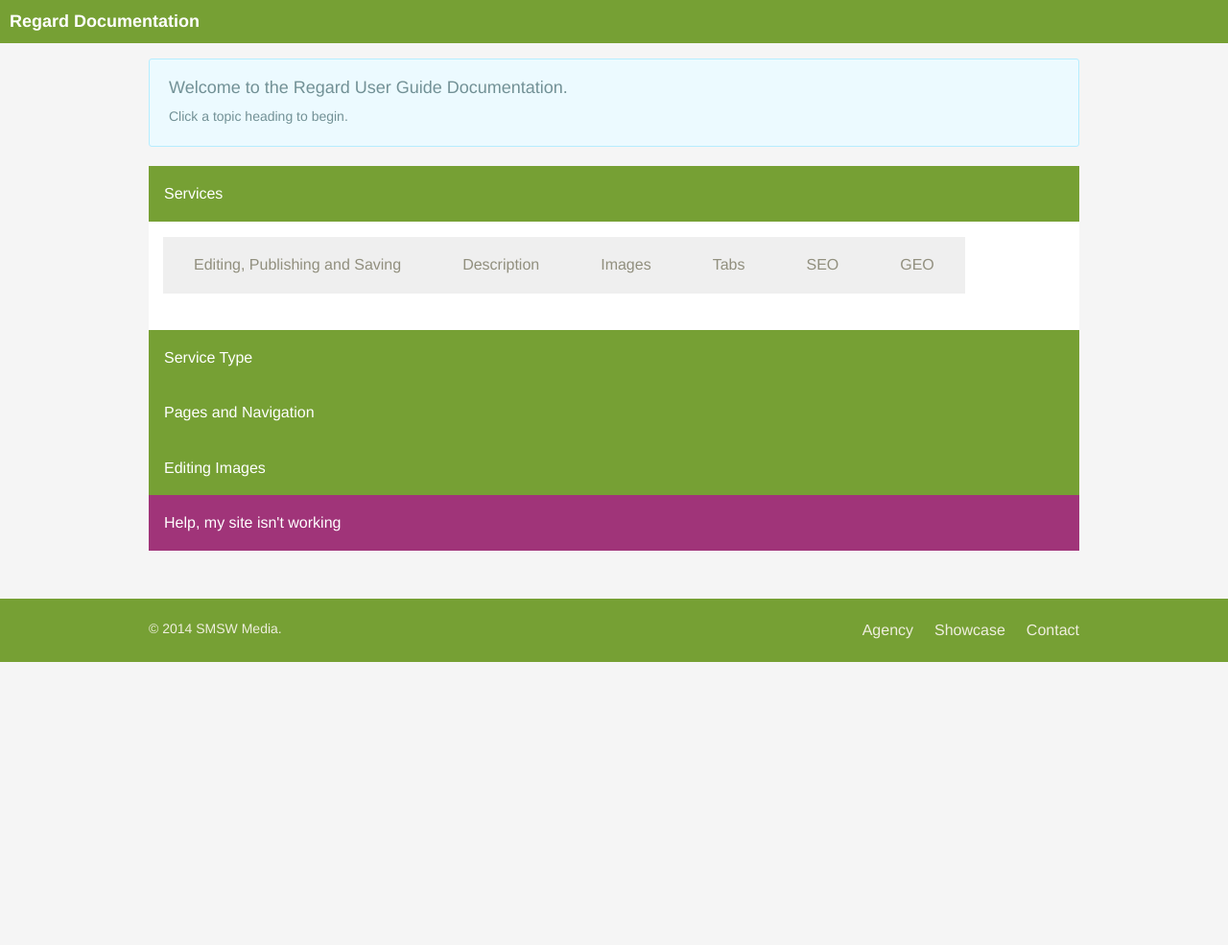
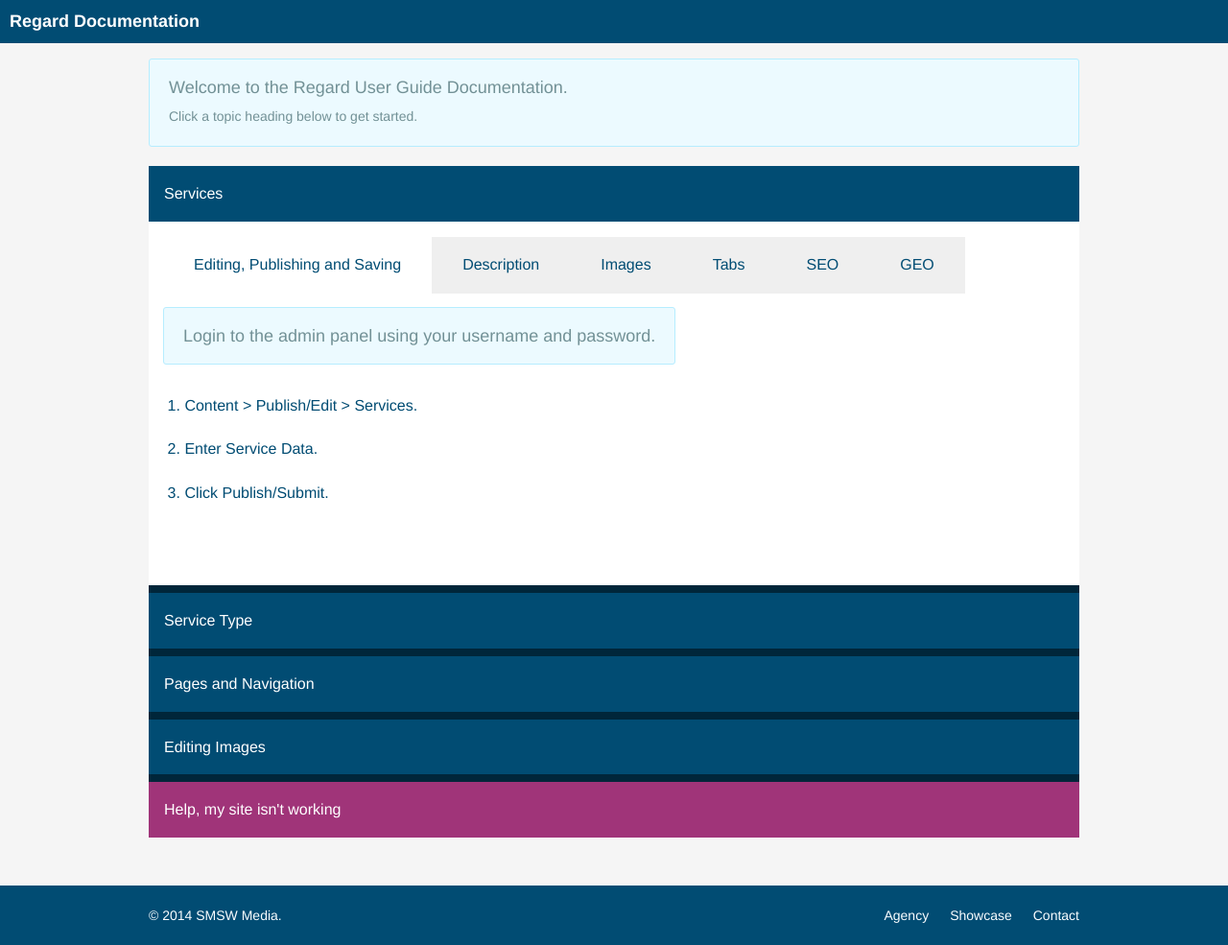
Before and after one commit to smsw/regard-documentation, a PHP site: page / in a window 1280 px wide, after a click on "Services". Shown: the whole page at 96% size. Before the commit the page ends 690 px from the top, so only its background shows below. Run offline with PHP 8.4, Linux system fonts and the light colour scheme; some libraries are stand-ins or nearby versions.

Commit message:
Latest update

```diff
--- a/_content/critical.php
+++ b/_content/critical.php
@@ -1,26 +1,36 @@
 <div id="support1" class="content">
     <dl class="tabs" data-tab>
-        <dd><a href="#support-1" class="critical">Critical Support</a></dd>
-        <dd><a href="#support-2" class="">Technical Support</a></dd>
-        <dd><a href="#support-3" class="">A Question</a></dd>
+        <dd><a href="#support-1" class="critical">Critical support</a></dd>
+        <dd><a href="#support-2">Technical support</a></dd>
+        <dd><a href="#support-3">I have a question</a></dd>
+        <dd class="active"><a href="#support-4">Frequently Asked Questions</a></dd>
     </dl>
     <div class="tabs-content">
         <div class="content" id="support-1">
             <p>
-                Please phone us on <a href="tel:01252715059" title="Call us">01252 715 059</a> only if your issue is critical, i.e your website is offline or otherwise completely unusable.
+                Please phone us on <a href="tel:01252715059" title="Call us">01252 715 059</a> only if your issue is <strong>critical</strong>, i.e your website is offline or has been completely unusable. Examples of which include:
+                <ol>
+                    <li>Site is completely unresponsive and it is not loading. </li>
+                    <li>Is only showing a white screen for all of the pages.</li>
+                    <li>I am seeing error messages, even whilst logged out and viewing as a guest/ and on different computers.</li>
+                </ol>
             </p>
+
         </div>
         <div class="content" id="support-2">
             <p>
                 Please email us at <a href="mailto:support@smswmedia.com">support@smswmedia.com</a> if your issue is non critical, examples of which include:
                 <ol>
-                    <li>A page is not functioning.</li>
+                    <li>A page is not functioning or displaying how you would like.</li>
                     <li>I upload an image and I receive an error.</li>
                     <li>I am seeing error messages after editing or adding content.</li>
                     <li>I am unable to login, but my site appears fine.</li>
+                    <li>I am able to make a change, but it is not appearing.</li>
+                    <li>I create a page, and follow steps to link it in the navigation, but the link does not work</li>
+                    <li>Some results on service/careers/maps are not showing, despite checking their entry status is set to open under options, and checking it has not expired under date.</li>
                 </ol>
 
-                <p>Please allow up to three working days for us to respond, if we regard your issue as severe we will aim to resolve it as a priority. </p>
+                <h3>Please allow up to three working days for us to respond, if we deem your issue as severe we will aim to resolve it as a priority. </h3>
             <hr>
             <p><strong>Please include the following information (if appropriate) when emailing us:</strong></p>
                 <ol>
@@ -28,14 +38,66 @@
                     <li>Screenshots.</li>
                     <li>Browser, and version.</li>
                     <li>Operating system.</li>
-                    <li>Any other details that will help us.</li>
+                    <li>Any other details that you think will help us to resolve your query.</li>
                 </ol>
             </p>
         </div>
         <div class="content" id="support-3">
             <p>
-                Please email us at <a href="mailto:support@smswmedia.com">support@smswmedia.com</a> if you have a question.
+                Please email us at <a href="mailto:support@smswmedia.com">support@smswmedia.com</a> if you have a question, in which a member of our support team will reply within 3-5 working days.
             </p>
+        </div>
+
+        <div class="content active" id="support-4">
+            <h3>Frequently asked questions</h3>
+            <p>Please troubleshoot through the following before phoning us:</p>
+
+            <hr>
+
+            <ol>
+                <li>I am unable to login to the CMS backend. I keep landing on the login page.
+                    <br><br>
+                    <strong>Answer:</strong> Quit all browser applications, and re-open. Clearing CACHE, and Cookies upon re-opening. If your site is online and is working correctly as a guest, we ask that you contact us under technical support for us to investigate your issue.
+                </li>
+                <li>
+                    The website appears to view differently on some machines and browsers. <br><br>
+                    <strong>Answer:</strong> Quit all browser applications, and re-open. Clearing CACHE, and resetting the browser settings. If you are unsure, please contact your IT department in how to reset your browser. If your site is online and is working correctly as a guest, we ask that you contact us under technical support for us to investigate your issue.
+                </li>
+                <li>
+                    I have published an entry, but upon further viewing the formatting on the live site looks wrong.<br><br>
+                    <strong>Answer:</strong> Make sure that you have not copy and pasted directly from Word, Excel, or any other program without pasting the copy into a plain text editor first.
+                </li>
+
+                <li>
+                    I am unable to view/locate where forms are in the backend.<br><br>
+                    <strong>Answer:</strong> Please navigate to Add-ons, Modules, Click 'Freeform pro', and at the top of the page, click +Add, this will add the forms menu to your admin navigation.
+                </li>
+
+                <li>
+                    I am unable to view/locate where the navigation is in the backend.<br><br>
+                    <strong>Answer:</strong> Please navigate to Add-ons, Modules, Click NavEE, and at the top of the page, click +Add, this will add the Navigation to your admin navigation.
+                </li>
+
+                <li>
+                    I am unable to view/locate where the store is in the backend.<br><br>
+                    <strong>Answer:</strong> Please navigate to Add-ons, Modules, Click Store, and at the top of the page, click +Add, this will add the Store to your admin navigation.
+                </li>
+
+                <li>
+                    I am unable to publish/edit the homepage.<br><br>
+                    <strong>Answer:</strong> It is likely you have insufficient permissions to carry out this task. If you are an Administrator and this happens, please contact us via Technical Support.
+                </li>
+
+                <li>
+                    I am unable to publish/edit the homepage.<br><br>
+                    <strong>Answer:</strong> It is likely you have insufficient permissions to carry out this task. If you are an Administrator and this happens, please contact us via Technical Support.
+                </li>
+
+                <li>
+                    I receive an error about a file being too large to upload, or is un-writable.<br><br>
+                    <strong>Answer:</strong> It is likely you have tried to upload a file to large for your site to handle. Please resize the image in an image editing program and try again. If you are still unable to, and have tried a different image please contact us via Technical Support.
+                </li>
+            </ol>
         </div>
    </div>
 </div>
--- a/_content/images.php
+++ b/_content/images.php
@@ -1,10 +1,10 @@
 <div id="panel4" class="content">
     <dl class="tabs" data-tab>
-        <dd><a href="#image-1">Editing your uploaded image </a>
+        <dd class="active"><a href="#image-1">Editing your uploaded image </a>
     </dl>
 
     <div class="tabs-content">
-        <div class="content" id="image-1">
+        <div class="content active" id="image-1">
             <div class="panel callout radius">
                 <h5>Login to the admin panel using your username and password.</h5>
                 <p>Note: It is worth saving any images before you edit and save.</p>
--- a/_content/pages.php
+++ b/_content/pages.php
@@ -1,12 +1,12 @@
 <div id="panel3" class="content">
     <dl class="tabs" data-tab>
-        <dd><a href="#page-1">Creating your first page </a>
+        <dd class="active"><a href="#page-1">Creating your first page </a>
         <dd><a href="#page-2">Navigation and Pages </a>
         <dd><a href="#page-3">Re-ordering Navigation Items</a>
     </dl>
 
     <div class="tabs-content">
-        <div class="content" id="page-1">
+        <div class="content active" id="page-1">
             <div class="panel callout radius">
                 <h5>Login to the admin panel using your username and password.</h5>
             </div>
@@ -16,16 +16,23 @@
                 <li>Select the Pages Tab
                     <img src="/_content/images/pagestemplate.png"/>
                 </li>
-                <li>Select from the dropdown, the template called 'general', under the subheading Pages.
+                <li>Now on the same page, go to the 'Template' dropdown' selecting 'general'. It will be under the subheading Pages as shown in the screenshot below.
                     <br><br/>
                     <img src="/_content/images/navigationpagedropdown.png"/>
                 </li>
                 <li>Under Pages URL, enter a link you wish to create for this page.
                     <ul>
-                        <li>Entering /about-us/ into this field, would generate a page like regard.co.uk/about-us/</li>
-                        <li>If you wanted to add a page into the about-us hyperlink structure called 'the-regard-team', you would enter into the field: /about-us/the-regard-team/.  This would generate a page like regard.co.uk/about-us/the-regard-team/</li>
+                        <li>Entering /about-us/ into this field, would generate a page such as: regard.co.uk/about-us/</li>
+                        <li>If you wanted to add a page into the about-us hyperlink structure called 'the-regard-team', you would enter into the field: /about-us/the-regard-team/.  This would generate a page such as: regard.co.uk/about-us/the-regard-team/</li>
+                        <li>
+                            <div class="panel callout radius">
+                                <h5>Note adding a URL such as /services/my-custom-service/, or /service-type/my-custom-service-type will not work.</h5>
+                                <p>If you wish to create a new Service, you do so by navigating to Publish > and so on. Read the topic Heading Services and Services type.</p>
+                            </div>
+                        </li>
                     </ul>
                 </li>
+                <li>Click Publish/Submit and continue reading to Navigation and Pages.</li>
             </ol>
         </div>
 
@@ -34,18 +41,22 @@
                 <h5>Make sure to read 'Creating your first page' before following this.</h5>
             </div>
             <ol>
-                <li>Go to 'Navigation' or 'NavEE'. If you do not see either of these,  go to Addons > Modules > and click NavEE.  Next, in the main Admin menu, click 'Add'. This will place the NavEE link into your Admin menu if you don't already have it.</span></li>
+                <li>Go to 'Navigation' or 'NavEE'. If you do not see either of these, please navigate to the heading "Help, my site isn't working", and clicking Frequently asked questions.</span></li>
                 <li>Navigation is split into three sections. Top, Primary, and Footer. Top navigation is where Accessibility, Cymraeg, and Easy Read links are located. Primary is where all of the main Regard links are located.</li>
                 <li>Lets take an example: Click Footer Navigation</li>
                 <li>Click 'Add Item'<br>
                     <img src="/_content/images/footeradditem.png"/>
                 </li>
-                <li>Enter 'About Us'</li>
-                <li>Link text will be 'About Us'.</li>
-                <li>Under 'Create Link',  select 'Pages'.</li>
-                <li>It will ask you to 'Select from Pages Module'.</li>
-                <li>Select /about-us</li>
-                <li>Click 'Add'.</li>
+                <li>
+                    You will be presented with the following:
+                    <br>
+                    <img src="/_content/images/pagesadditem.png"/>
+                </li>
+                <li>Link Text is simply the name of your menu item, so for this example we will name it 'About Us' </li>
+                <li>Next, you will have three options 'Manual', 'Guided' and 'Pages'. For this particular example, click 'Pages'.</li>
+                <li>Here it will ask you to choose from a list of Pages we've created. Simply, scroll down the list of pages to find About Us.</li>
+                <li><img src="/_content/images/pagesaboutus.png"/></li>
+                <li>Once selected, click 'Add'.</li>
             </ol>
             <div class="panel callout radius">
                 <h5>Result</h5>
--- a/_content/services.php
+++ b/_content/services.php
@@ -1,6 +1,6 @@
 <div id="panel1" class="content">
     <dl class="tabs" data-tab>
-        <dd><a href="#panel2-1">Editing, Publishing and Saving </a></dd>
+        <dd class="active"><a href="#panel2-1">Editing, Publishing and Saving </a></dd>
         <dd><a href="#panel2-6">Description</a></dd>
         <dd><a href="#panel2-2">Images</a></dd>
         <dd><a href="#panel2-4">Tabs</a></dd>
@@ -10,8 +10,7 @@
 
     <div class="tabs-content">
 
-        <div class="content" id="panel2-1">
-            <p>
+        <div class="content active" id="panel2-1">
             <div class="panel callout radius">
                 <h5>Login to the admin panel using your username and password.</h5>
             </div>
@@ -20,7 +19,6 @@
                 <li>Enter Service Data.</li>
                 <li>Click Publish/Submit.</li>
             </ol>
-            </p>
         </div>
 
         <div class="content" id="panel2-2">
@@ -28,7 +26,7 @@
                 <h5>Adding/Uploading Images</h5>
                 <p>Note: There is no limit to the number of service images you can add.</p>
             </div>
-            <p>
+
             <ol>
                 <li>Click 'Add some data'.</li>
                 <li>Click 'Add File'.</li>
@@ -37,32 +35,31 @@
             </ol>
 
             <img src="/_content/images/serviceimages.png"/>
-
             <hr>
             <div class="panel callout radius">
                 <h5>Result</h5>
             </div>
             <hr>
             <img src="/_content/images/servicesimages_result.png"/>
-            </p>
         </div>
 
         <div class="content" id="panel2-3">
-            <p>
+            <div class="panel callout radius">
+                <h5>Search Engine Optimisation, choose your Title, Keywords and Description.</h5>
+            </div>
             <ol>
                 <li>Click SEO.</li>
                 <li>Enter SEO Title, Meta Keywords, or Description.</li>
                 <li>Click Publish to save your changes.</li>
             </ol>
             <img src="/_content/images/servicesseo.png"/>
-            </p>
         </div>
 
         <div class="content" id="panel2-4">
             <div class="panel callout radius">
-                <h5>Creating Custom Tabs</h5>
+                <h5>Creating Custom Tabs for your services page.</h5>
             </div>
-            <p>
+
             <ol>
                 <li>Click Tabs.</li>
                 <li>Click 'Add some data'.</li>
@@ -76,48 +73,51 @@
             </div>
             <hr>
             <img src="/_content/images/servicestabs.png"/>
-            </p>
+
             <div class="panel callout radius">
                 <h5>Adding in Related Content</h5>
                 <p>News, and Success Stories</p>
             </div>
-            <p>
+
             <ol>
                 <li>Click Tabs.</li>
                 <li>Select a News or Success Story item.</li>
                 <li>Click Publish to save your changes.</li>
             </ol>
+
             <img src="/_content/images/services_related.png"/>
             <hr>
+
             <div class="panel callout radius">
                 <h5>Result</h5>
             </div>
 
             <hr>
             <img src="/_content/images/servicessuccessstories.png"/>
-            </p>
-
         </div>
 
         <div class="content" id="panel2-5">
-            <p>
+            <div class="panel callout radius">
+                <h5>Location and postcode - Enter a postcode for the property.</h5>
+            </div>
+
             <ol>
                 <li>Click GEO.</li>
                 <li>Enter Postcode or Plot Location.</li>
                 <li>Click Publish to save your changes.</li>
             </ol>
             <img src="/_content/images/servicesgeo.png"/>
-            </p>
         </div>
 
         <div class="content" id="panel2-6">
-            <p>
+            <div class="panel callout radius">
+                <h5>This is the main description of a service.</h5>
+            </div>
             <ol>
                 <li>Enter a description about the service.</li>
                 <li>Click Publish to save your changes.</li>
             </ol>
             <img src="/_content/images/services_description.png"/>
-            </p>
         </div>
     </div>
 </div>
--- a/_content/servicetype.php
+++ b/_content/servicetype.php
@@ -1,13 +1,13 @@
 <div id="panel2" class="content">
     <dl class="tabs" data-tab>
-        <dd><a href="#servicetype2-1">Editing, Publishing and Saving </a></dd>
+        <dd class="active"><a href="#servicetype2-1">Editing, Publishing and Saving </a></dd>
         <dd><a href="#servicetype2-4">Pages </a></dd>
         <dd><a href="#servicetype2-2">Find a Service </a></dd>
         <dd><a href="#servicetype2-3">Slide Content </a></dd>
     </dl>
 
     <div class="tabs-content">
-        <div class="content" id="servicetype2-1">
+        <div class="content active" id="servicetype2-1">
             <div class="panel callout radius">
                 <h5>Login to the admin panel using your username and password.</h5>
             </div>
@@ -35,7 +35,6 @@
         </div>
 
         <div class="content" id="servicetype2-3">
-
             <div class="panel callout radius">
                 <h5>Selecting Relationships</h5>
                 <p>Select a Success Story to appear in the slider. Drag the green selected items in order from top to bottom, to display first and last.</p>
@@ -54,14 +53,13 @@
         </div>
 
         <div class="content" id="servicetype2-4">
-            <p>
-                <ol>
-                    <li>Select or Search for a page to display on the Service Type</li>
-                    <li>For a Service Type to appear first, drag an item to the top.</li>
-                    <li>Click Publish to save your changes.</li>
-                </ol>
+            <ol>
+                <li>Select or Search for a page to display on the Service Type</li>
+                <li>For a Service Type to appear first, drag an item to the top.</li>
+                <li>Click Publish to save your changes.</li>
+            </ol>
             <img src="_content/images/servicetype_pages.png"/>
-            </p>
+
             <div class="panel callout radius">
                 <h5>Result</h5>
             </div>
--- a/_partials/header.php
+++ b/_partials/header.php
@@ -25,7 +25,7 @@
     <div class="large-12 medium-12 columns">
         <div class="panel callout radius">
             <h5>Welcome to the Regard User Guide Documentation.</h5>
-            <p>Click a topic heading to begin.</p>
+            <p>Click a topic heading below to get started.</p>
         </div>
     </div>
 </div>
--- a/index.php
+++ b/index.php
@@ -2,19 +2,19 @@
     <div class="row">
         <div class="large-12 columns">
             <dl class="accordion" data-accordion>
-                <dd>
+                <dd class="heading">
                     <a href="#panel1">Services</a>
                     <?php include_once('_content/services.php');?>
                 </dd>
-                <dd>
+                <dd class="heading">
                     <a href="#panel2">Service Type</a>
                     <?php include_once('_content/servicetype.php');?>
                 </dd>
-                <dd>
+                <dd class="heading">
                     <a href="#panel3">Pages and Navigation</a>
                     <?php include_once('_content/pages.php');?>
                 </dd>
-                <dd>
+                <dd class="heading">
                     <a href="#panel4">Editing Images</a>
                     <?php include_once('_content/images.php');?>
                 </dd>
--- a/scss/_settings.scss
+++ b/scss/_settings.scss
@@ -36,7 +36,7 @@
 
 // We use these to control various global styles
 $body-bg: #F5F5F5;
-$body-font-color: #918F7E;
+$body-font-color: #014C73;
 // $body-font-family: "Helvetica Neue", "Helvetica", Helvetica, Arial, sans-serif;
 // $body-font-weight: normal;
 // $body-font-style: normal;
@@ -110,7 +110,8 @@ $body-font-color: #918F7E;
 // $include-html-accordion-classes: $include-html-classes;
 
 // $accordion-navigation-padding: rem-calc(16);
- $accordion-navigation-bg-color: #76A034  ;
+
+ $accordion-navigation-bg-color: #014C73  ;
  $accordion-navigation-hover-bg-color: scale-color($accordion-navigation-bg-color, $lightness: -5%);
 // $accordion-navigation-active-bg-color: scale-color($accordion-navigation-bg-color, $lightness: -3%);
  $accordion-navigation-font-color: #fff;
@@ -522,7 +523,7 @@ $body-font-color: #918F7E;
 
 // Off-canvas
 
-$tabbar-bg: #76A034;
+$tabbar-bg: #014C73;
 // $tabbar-height: rem-calc(45);
 // $tabbar-line-height: $tabbar-height;
 // $tabbar-color: #FFF;
@@ -953,7 +954,7 @@ $panel-font-color: #729196;
 // $tabs-navigation-bg-color: #efefef  ;
 // $tabs-navigation-active-bg-color: #fff;
 // $tabs-navigation-hover-bg-color: scale-color($tabs-navigation-bg-color, $lightness: -6%);
-$tabs-navigation-font-color: #918F7E;
+$tabs-navigation-font-color: #014C73;
 // $tabs-navigation-font-size: rem-calc(16);
 // $tabs-navigation-font-family: $body-font-family;
 
--- a/scss/app.scss
+++ b/scss/app.scss
@@ -46,14 +46,16 @@ ol li {
 footer{
   margin-top:50px;
   padding:20px;
-  background-color: #76A034;
+  background-color: #014C73;
   a{
-    color: #EFEEDF;
+    color: #FAFDFF;
+    font-size:14px;
     &:hover{
       color: #fff;
     }
   }
-  color: #EFEEDF;
+  color: #FAFDFF;
+  font-size:14px;
   p{
     margin:0;
     font-size: 14px;
@@ -82,12 +84,13 @@ footer{
   color: #FFF!important;
 }
 
-#support1 a {
-  color: #AFAFAF;
-}
 
 .panel {
   p{
     font-size: 14px;
   }
 }
+
+.heading{
+  border-bottom:8px solid #00263A;
+}
```
Also changed, not shown: _content/images/pagesaboutus.png (added), _content/images/pagesadditem.png (added), css/app.css. Lines whose indentation alone changed are shown as unchanged.
